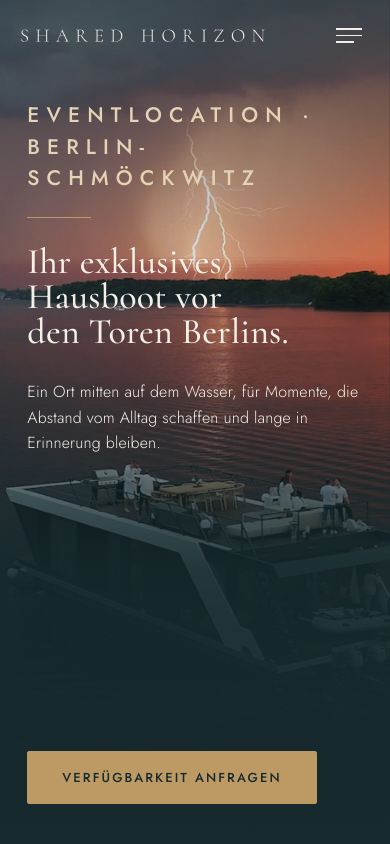
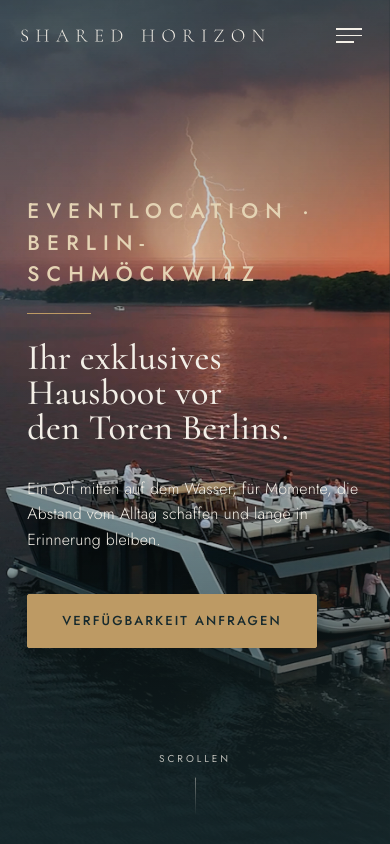
Before and after one commit to KirschJohannes/shared-horizon-website, a Next.js app: page / in a window 390 px wide. Shown: the top 844 px of the page. Built offline with nearby package versions, Linux system fonts and the light colour scheme.

Commit message:
Hero: revert mobile-specific CTA/height overrides, back to simple centered layout

```diff
--- a/components/Hero.tsx
+++ b/components/Hero.tsx
@@ -22,7 +22,7 @@ export default function Hero() {
   }, []);
 
   return (
-    <section id="top" className="hero-section" style={{ position:'relative', minHeight:600, width:'100%', overflow:'hidden', background:'#172A2E' }}>
+    <section id="top" style={{ position:'relative', height:'100vh', minHeight:600, width:'100%', overflow:'hidden', background:'#172A2E' }}>
       <div
         ref={imgWrapRef}
         style={{ position:'absolute', top:'-6%', left:0, width:'100%', height:'112%', willChange:'transform' }}
@@ -36,8 +36,7 @@ export default function Hero() {
         />
       </div>
       <div style={{ position:'absolute', inset:0, background:'linear-gradient(180deg,rgba(23,42,46,.55) 0%,rgba(23,42,46,.12) 32%,rgba(23,42,46,.20) 62%,rgba(23,42,46,.82) 100%)' }} />
-      <div className="hero-mobile-shade" style={{ position:'absolute', inset:0, background:'linear-gradient(180deg,transparent 40%,rgba(23,42,46,.85) 68%,rgba(23,42,46,.96) 100%)', display:'none' }} />
-      <div className="hero-content" style={{ position:'absolute', inset:0, display:'flex', flexDirection:'column', justifyContent:'center', padding:'0 clamp(20px,7vw,120px)', maxWidth:1100 }}>
+      <div style={{ position:'absolute', inset:0, display:'flex', flexDirection:'column', justifyContent:'center', padding:'0 clamp(20px,7vw,120px)', maxWidth:1100 }}>
         <div style={{ opacity:0, animation:'shFade 1.4s cubic-bezier(.22,.61,.36,1) .3s forwards' }}>
           <span style={{ fontSize:21, letterSpacing:'.34em', textTransform:'uppercase', color:'#E4D3B4', fontWeight:500 }}>
             Eventlocation · Berlin-Schmöckwitz
@@ -61,7 +60,7 @@ export default function Hero() {
         }}>
           Ein Ort mitten auf dem Wasser, für Momente, die Abstand vom Alltag schaffen und lange in Erinnerung bleiben.
         </p>
-        <div className="hero-cta" style={{ display:'flex', flexWrap:'wrap', gap:16, marginTop:42, opacity:0, animation:'shFade 1.5s cubic-bezier(.22,.61,.36,1) .9s forwards' }}>
+        <div style={{ display:'flex', flexWrap:'wrap', gap:16, marginTop:42, opacity:0, animation:'shFade 1.5s cubic-bezier(.22,.61,.36,1) .9s forwards' }}>
           <button
             onClick={() => scrollTo('anfrage')}
             style={{ fontFamily:"'Jost',sans-serif", fontSize:13, fontWeight:500, letterSpacing:'.16em', textTransform:'uppercase', color:'#172A2E', background:'#BD9A64', border:'1px solid #BD9A64', borderRadius:2, padding:'16px 34px', cursor:'pointer', transition:'background .2s' }}
@@ -72,32 +71,10 @@ export default function Hero() {
           </button>
         </div>
       </div>
-      <div className="scroll-cue" style={{ position:'absolute', bottom:30, left:'50%', transform:'translateX(-50%)', display:'flex', flexDirection:'column', alignItems:'center', gap:10 }}>
+      <div style={{ position:'absolute', bottom:30, left:'50%', transform:'translateX(-50%)', display:'flex', flexDirection:'column', alignItems:'center', gap:10 }}>
         <span style={{ fontSize:10, letterSpacing:'.3em', textTransform:'uppercase', color:'rgba(243,239,231,.75)' }}>Scrollen</span>
         <div style={{ width:1, height:38, background:'linear-gradient(180deg,rgba(243,239,231,.7),transparent)', animation:'shCue 2.4s ease-in-out infinite' }} />
       </div>
-      <style>{`
-        .hero-section {
-          height: 100vh;
-        }
-        @media (max-width: 640px) {
-          /* iOS Safari berechnet 100vh/100dvh direkt nach dem Laden nicht
-             zuverlässig gegen die tatsächlich sichtbare Fläche (Werkzeugleiste
-             ein/ausgeblendet) — dadurch schien die nächste Sektion direkt
-             unterm Button durch. Fix: Mindesthöhe statt exakter Höhe, und
-             zwar am GRÖSSTEN möglichen Wert (100lvh) orientiert, damit die
-             Sektion nie kürzer ist als das, was gerade sichtbar ist. */
-          .hero-section { height: auto !important; min-height: 100vh !important; min-height: 100lvh !important; }
-          /* Eyebrow/H1/Text bleiben oben als Gruppe zusammen (justify-content
-             greift hier nicht mehr, weil .hero-cta unten den ganzen
-             übrigen Freiraum per margin-top:auto für sich beansprucht) —
-             nur der Button wird separat nach unten gedrückt. */
-          .hero-content { padding-top: 100px !important; padding-bottom: 40px !important; }
-          .hero-cta { margin-top: auto !important; }
-          .hero-mobile-shade { display: block !important; }
-          .scroll-cue { display: none !important; }
-        }
-      `}</style>
     </section>
   );
 }
```
